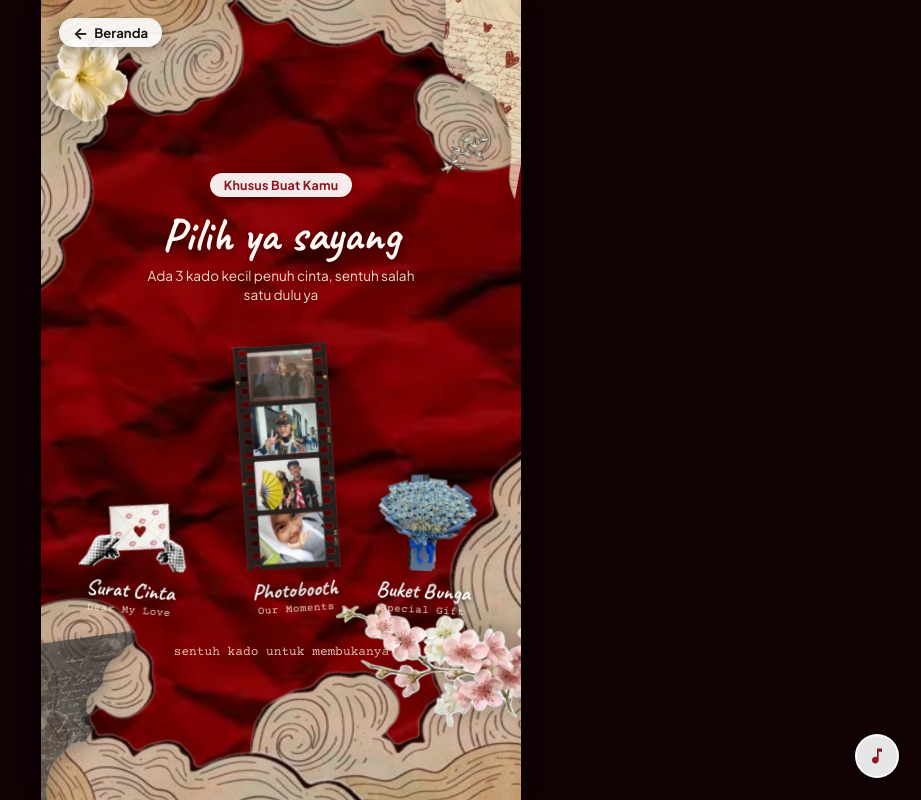
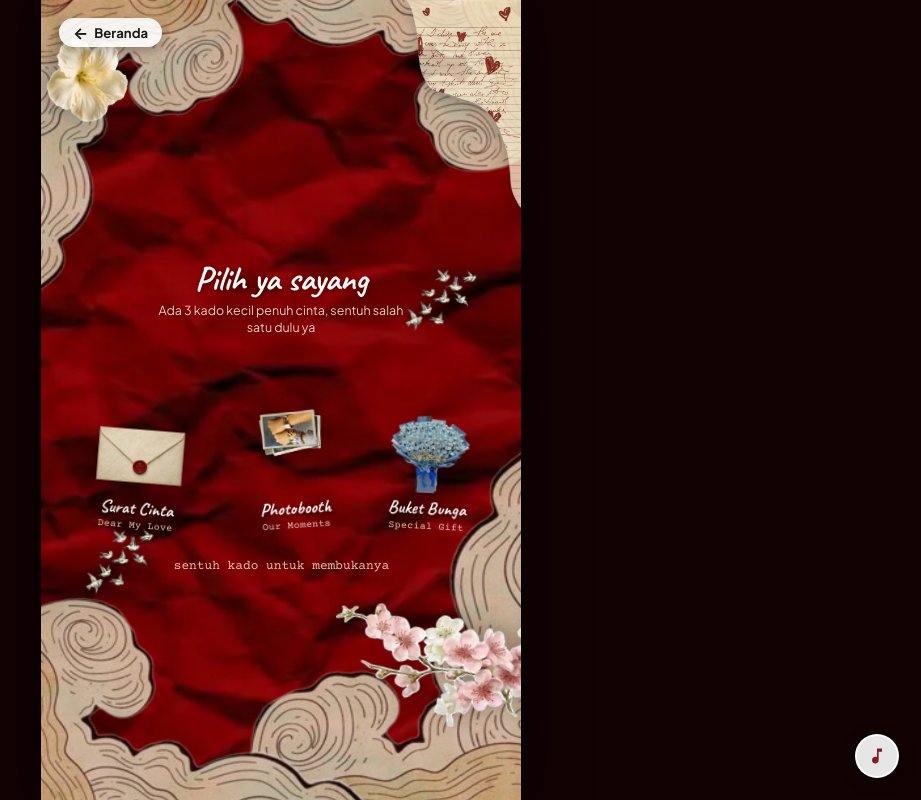
Before and after one commit to RyukaAngga/BuatSiSayang, a plain HTML site: page surprise.html in a window 1280 px wide. Shown: the whole page, without its empty margins (359-1280 px from the left). Drawn offline with nearby package versions, Linux system fonts and the light colour scheme; a web font is replaced by a local one.

Commit message:
style: remove bottom-left paper, straighten top-right paper, use envelope.webp & photobooth.webp, add 2 medium birds, clean & minimalist typography

```diff
--- a/surprise.css
+++ b/surprise.css
@@ -61,28 +61,38 @@
   display: block;
 }
 
-/* Burung Dongeng Melayang */
+/* Dua Burung Dongeng Ukuran Sedang (Tengah Kanan Agak Atas & Kiri Tengah Agak Bawah) */
 .fairytale-bird {
   position: absolute;
-  top: 14%;
-  right: 5%;
-  width: 72px;
-  height: 72px;
-  z-index: 3;
+  width: 108px;
+  height: 108px;
+  z-index: 4;
+  pointer-events: none;
+}
+
+.fairytale-bird-right {
+  top: 30%;
+  right: 6%;
+}
+
+.fairytale-bird-left {
+  bottom: 22%;
+  left: 6%;
+  transform: scaleX(-1);
 }
 
 .bird-img {
   width: 100%;
   height: auto;
   display: block;
-  filter: drop-shadow(2px 6px 10px rgba(0, 0, 0, 0.35));
+  filter: drop-shadow(4px 10px 18px rgba(0, 0, 0, 0.55));
 }
 
-/* Sobekan Kertas di Sudut */
+/* Sobekan Kertas di Sudut Kanan Atas (Tegak Tanpa Miring) */
 .corner-paper {
   position: absolute;
   z-index: 2;
-  opacity: 0.75;
+  opacity: 0.8;
 }
 
 .corner-paper img {
@@ -93,17 +103,10 @@
 }
 
 .corner-paper-tr {
-  top: -8px;
-  right: -12px;
-  width: 110px;
-  transform: rotate(10deg);
-}
-
-.corner-paper-bl {
-  bottom: -10px;
-  left: -14px;
-  width: 120px;
-  transform: rotate(-8deg);
+  top: 0;
+  right: 0;
+  width: 115px;
+  transform: none !important;
 }
 
 /* Floating Audio Toggle Button */
@@ -219,40 +222,28 @@
    ========================================================================= */
 .menu-header {
   text-align: center;
-  margin-bottom: 24px;
+  margin-bottom: 20px;
   z-index: 5;
-}
-
-.badge-pill-soft {
-  display: inline-block;
-  background: rgba(255, 255, 255, 0.92);
-  color: #8b1820;
-  padding: 4px 14px;
-  border-radius: 9999px;
-  font-size: 0.78rem;
-  font-weight: 700;
-  letter-spacing: 0.02em;
-  box-shadow: 0 3px 10px rgba(0, 0, 0, 0.25);
-  margin-bottom: 8px;
 }
 
 .menu-title {
   font-family: var(--font-handwriting, 'Caveat', cursive);
-  font-size: 2.9rem;
+  font-size: 2.15rem;
   color: #fff9f6;
-  text-shadow: 2px 3px 8px rgba(0, 0, 0, 0.45);
-  line-height: 1.1;
-  margin: 4px 0 6px;
+  text-shadow: 1px 2px 6px rgba(0, 0, 0, 0.45);
+  line-height: 1.15;
+  margin: 0 0 4px;
+  letter-spacing: -0.01em;
 }
 
 .menu-subtitle {
-  font-size: 0.85rem;
+  font-size: 0.78rem;
   color: #faedd9;
-  opacity: 0.92;
-  max-width: 290px;
+  opacity: 0.88;
+  max-width: 270px;
   margin: 0 auto;
-  line-height: 1.4;
-  text-shadow: 0 2px 4px rgba(0, 0, 0, 0.35);
+  line-height: 1.35;
+  text-shadow: 0 1px 3px rgba(0, 0, 0, 0.35);
 }
 
 /* PILIHAN KADO POLOS (TANPA CARD, HANYA ASET MURNI DENGAN SWAYING KIRI-KANAN) */
@@ -282,7 +273,7 @@
 }
 
 .fairytale-gift-item:hover {
-  filter: brightness(1.08) drop-shadow(0 10px 18px rgba(0, 0, 0, 0.45));
+  filter: brightness(1.08) drop-shadow(0 8px 16px rgba(0, 0, 0, 0.45));
 }
 
 .fairytale-gift-item:active {
@@ -293,43 +284,43 @@
   display: flex;
   align-items: center;
   justify-content: center;
-  margin-bottom: 8px;
+  margin-bottom: 6px;
 }
 
-/* Sizing Spesifik Tiap Aset */
+/* Sizing Spesifik Tiap Aset Bersih & Proporsional */
 .gift-envelope .gift-pure-img {
-  width: 112px;
+  width: 106px;
   height: auto;
-  filter: drop-shadow(0 8px 18px rgba(0, 0, 0, 0.4));
+  filter: drop-shadow(0 6px 14px rgba(0, 0, 0, 0.4));
 }
 
 .gift-photobooth .gift-pure-img {
-  width: 95px;
+  width: 68px;
   height: auto;
-  filter: drop-shadow(0 8px 18px rgba(0, 0, 0, 0.4));
+  filter: drop-shadow(0 6px 14px rgba(0, 0, 0, 0.4));
 }
 
 .gift-bouquet .gift-pure-img {
-  width: 110px;
+  width: 88px;
   height: auto;
-  filter: drop-shadow(0 8px 18px rgba(0, 0, 0, 0.4));
+  filter: drop-shadow(0 6px 14px rgba(0, 0, 0, 0.4));
 }
 
 .gift-pure-title {
   font-family: var(--font-handwriting, 'Caveat', cursive);
-  font-size: 1.35rem;
+  font-size: 1.12rem;
   font-weight: 700;
   color: #fffdfa;
-  text-shadow: 1px 2px 6px rgba(0, 0, 0, 0.6);
+  text-shadow: 1px 2px 4px rgba(0, 0, 0, 0.6);
   line-height: 1.1;
 }
 
 .gift-pure-sub {
   font-family: var(--font-typewriter, 'Courier Prime', monospace);
-  font-size: 0.68rem;
+  font-size: 0.62rem;
   color: #faedd9;
-  opacity: 0.88;
-  letter-spacing: 0.5px;
+  opacity: 0.85;
+  letter-spacing: 0.3px;
   margin-top: 2px;
 }
 
--- a/surprise.html
+++ b/surprise.html
@@ -22,20 +22,21 @@
       </svg>
     </button>
 
-    <!-- LAPISAN BACKGROUND DONGENG: PINGGIRAN AWAN & BURUNG -->
+    <!-- LAPISAN BACKGROUND DONGENG: PINGGIRAN AWAN & 2 BURUNG -->
     <div class="fairytale-bg-layer" aria-hidden="true">
       <div class="fairytale-clouds">
         <img src="assets/stickers/pinggiran-awan.webp" alt="" class="clouds-img">
       </div>
-      <div class="fairytale-bird">
+      <!-- Dua Burung Ukuran Sedang di Posisi Tengah-Kanan-Atas dan Kiri-Tengah-Bawah -->
+      <div class="fairytale-bird fairytale-bird-right">
         <img src="assets/stickers/burung.webp" alt="" class="bird-img">
       </div>
-      <!-- Sobekan Kertas di Sudut-Sudut Scrapbook -->
+      <div class="fairytale-bird fairytale-bird-left">
+        <img src="assets/stickers/burung.webp" alt="" class="bird-img">
+      </div>
+      <!-- Sobekan Kertas di Sudut Kanan Atas (Tegak / Tanpa Rotasi) -->
       <div class="corner-paper corner-paper-tr">
         <img src="assets/stickers/newspaper-2.webp" alt="">
-      </div>
-      <div class="corner-paper corner-paper-bl">
-        <img src="assets/stickers/paper-sec3.webp" alt="">
       </div>
     </div>
 
@@ -58,11 +59,8 @@
         <span>Beranda</span>
       </a>
 
-      <!-- Header Menu -->
+      <!-- Header Menu (Minimalis & Bersih) -->
       <div class="menu-header">
-        <div class="badge-pill-soft">
-          <span>Khusus Buat Kamu</span>
-        </div>
         <h1 class="menu-title">Pilih ya sayang</h1>
         <p class="menu-subtitle">Ada 3 kado kecil penuh cinta, sentuh salah satu dulu ya</p>
       </div>
@@ -70,25 +68,25 @@
       <!-- 3 PILIHAN KADO POLOS (TANPA CARD, HANYA ASET DENGAN ANIMASI GOYANG KANAN-KIRI) -->
       <div class="fairytale-gifts-container">
 
-        <!-- Opsi 1: Surat Cinta -->
+        <!-- Opsi 1: Surat Cinta (Menggunakan envelope.webp biasa) -->
         <button type="button" class="fairytale-gift-item gift-envelope" id="btnOpenLetter" aria-label="Buka Surat Cinta">
           <div class="gift-asset-wrap">
-            <img src="assets/stickers/envelope-2.webp" alt="Surat Cinta" class="gift-pure-img">
+            <img src="assets/stickers/envelope.webp" alt="Surat Cinta" class="gift-pure-img">
           </div>
           <span class="gift-pure-title">Surat Cinta</span>
           <span class="gift-pure-sub">Dear My Love</span>
         </button>
 
-        <!-- Opsi 2: Photobooth Kenangan -->
+        <!-- Opsi 2: Photobooth Kenangan (Menggunakan photobooth.webp) -->
         <button type="button" class="fairytale-gift-item gift-photobooth" id="btnOpenPhotobooth" aria-label="Lihat Photobooth">
           <div class="gift-asset-wrap">
-            <img src="assets/stickers/filmstrip.webp" alt="Photobooth Kenangan" class="gift-pure-img">
+            <img src="assets/stickers/photobooth.webp" alt="Photobooth Kenangan" class="gift-pure-img">
           </div>
           <span class="gift-pure-title">Photobooth</span>
           <span class="gift-pure-sub">Our Moments</span>
         </button>
 
-        <!-- Opsi 3: Buket Hadiah & Kuis -->
+        <!-- Opsi 3: Buket Hadiah & Kuis (Buket Biru dipertahankan) -->
         <button type="button" class="fairytale-gift-item gift-bouquet" id="btnOpenQuiz" aria-label="Buka Kado Bunga">
           <div class="gift-asset-wrap">
             <img src="assets/stickers/buketbiru.webp" alt="Buket Hadiah" class="gift-pure-img">
@@ -217,9 +215,9 @@
           <img src="assets/stickers/ribbon.webp" alt="">
         </div>
 
-        <!-- Strip Film Kenangan (Placeholder Bersama) -->
+        <!-- Strip Photobooth Kenangan Asli -->
         <div class="photobooth-strip-wrap">
-          <img src="assets/stickers/filmstrip.webp" alt="Galeri Kenangan Kita" class="photobooth-strip-img">
+          <img src="assets/stickers/photobooth.webp" alt="Galeri Kenangan Kita" class="photobooth-strip-img">
         </div>
 
         <!-- Bunga Pink di Pojok Bawah -->
--- a/surprise.js
+++ b/surprise.js
@@ -27,16 +27,27 @@ document.addEventListener('DOMContentLoaded', () => {
       }
     });
 
-    // Animasi Burung Melayang Halus di Langit
+    // Animasi Dua Burung Melayang Halus di Langit (Kanan-Atas & Kiri-Bawah)
     anime({
-      targets: '.fairytale-bird',
+      targets: '.fairytale-bird-right',
       translateY: [-10, 10],
-      translateX: [-6, 6],
+      translateX: [-5, 5],
       rotate: [-3, 3],
       direction: 'alternate',
       loop: true,
       easing: 'easeInOutQuad',
       duration: 3800
+    });
+
+    anime({
+      targets: '.fairytale-bird-left',
+      translateY: [10, -10],
+      translateX: [5, -5],
+      rotate: [3, -3],
+      direction: 'alternate',
+      loop: true,
+      easing: 'easeInOutQuad',
+      duration: 4200
     });
 
     // Animasi Pernapasan Awan Halus (Cloud Breathing)
```
Also changed, not shown: assets/stickers/envelope.webp (added), assets/stickers/photobooth.webp (added).
